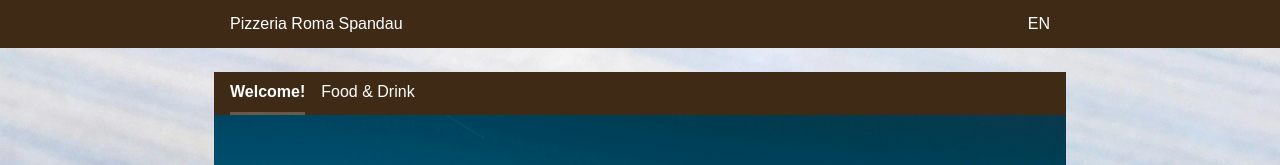
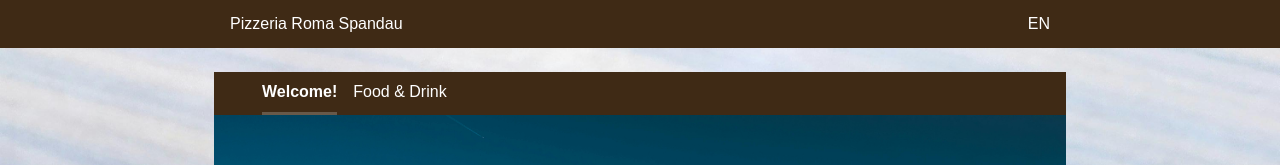
Before and after one commit to tulsidaskhatri/pizzeria-roma-spandau-website, a Next.js app: page / in a window 1280 px wide. Shown: the top 165 px of the page. Built offline with nearby package versions, Linux system fonts and the light colour scheme.

Commit message:
add horizontal padding to navigation

```diff
--- a/src/components/navigation.js
+++ b/src/components/navigation.js
@@ -4,7 +4,7 @@ import { usePathname } from "next/navigation";
 
 export const Navigation = () => {
   return (
-    <nav className="bg-primary-1 container px-4 text-white">
+    <nav className="bg-primary-1 container px-12 text-white">
       <ul className="flex list-none gap-4">
         <NavItem href="/">Welcome!</NavItem>
         <NavItem href="/speisekarte">Food & Drink</NavItem>
```
